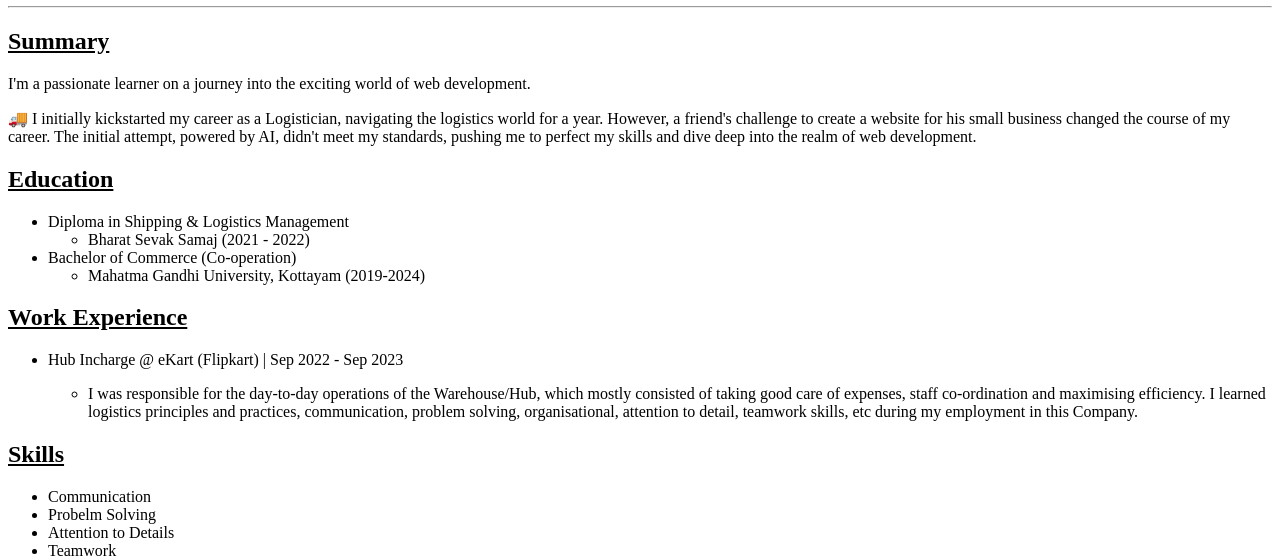
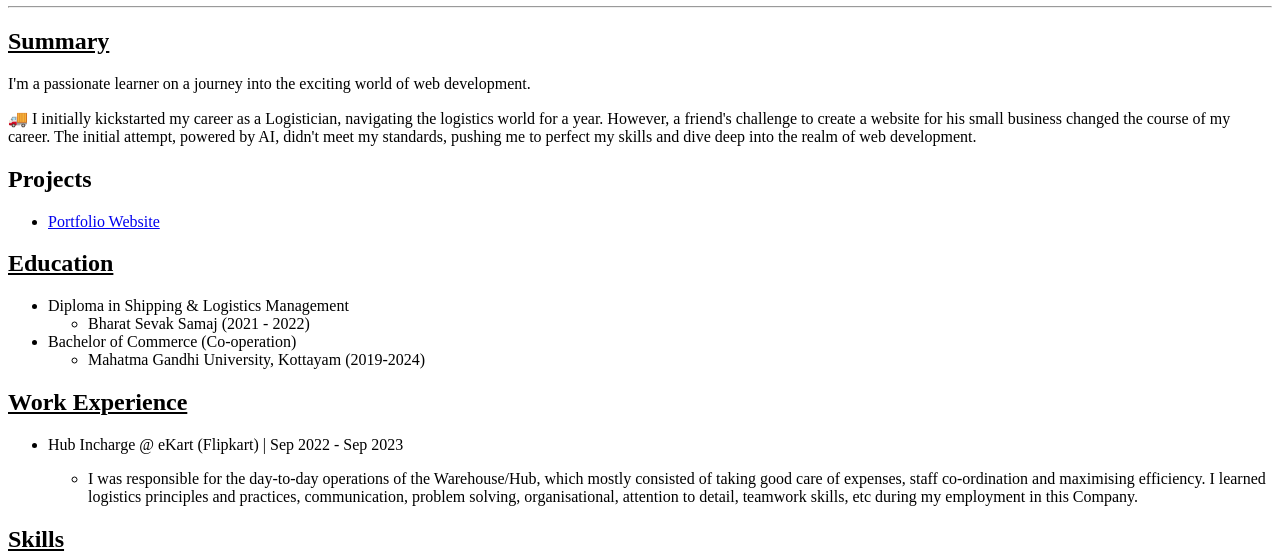
Before and after one commit to artemiz007/capstone-1-myresume, a plain HTML site: page index.html in a window 1280 px wide. Shown: the part 271-828 px from the top of the page. Drawn offline with Linux system fonts and the light colour scheme.

Commit message:
Update index.html

```diff
--- a/index.html
+++ b/index.html
@@ -15,6 +15,10 @@
         However, a friend's challenge to create a website for his small business changed the course of my career.
         The initial attempt, powered by AI, didn't meet my standards, pushing me to perfect my skills and dive deep
         into the realm of web development.</p>
+    <h2>Projects</h2>
+    <ul>
+        <li><a href="https://artemiz007.github.io/html-portfolio/">Portfolio Website</a></li>
+    </ul>
     <h2><u>Education</u></h2>
     <ul>
         <li>Diploma in Shipping & Logistics Management
```
